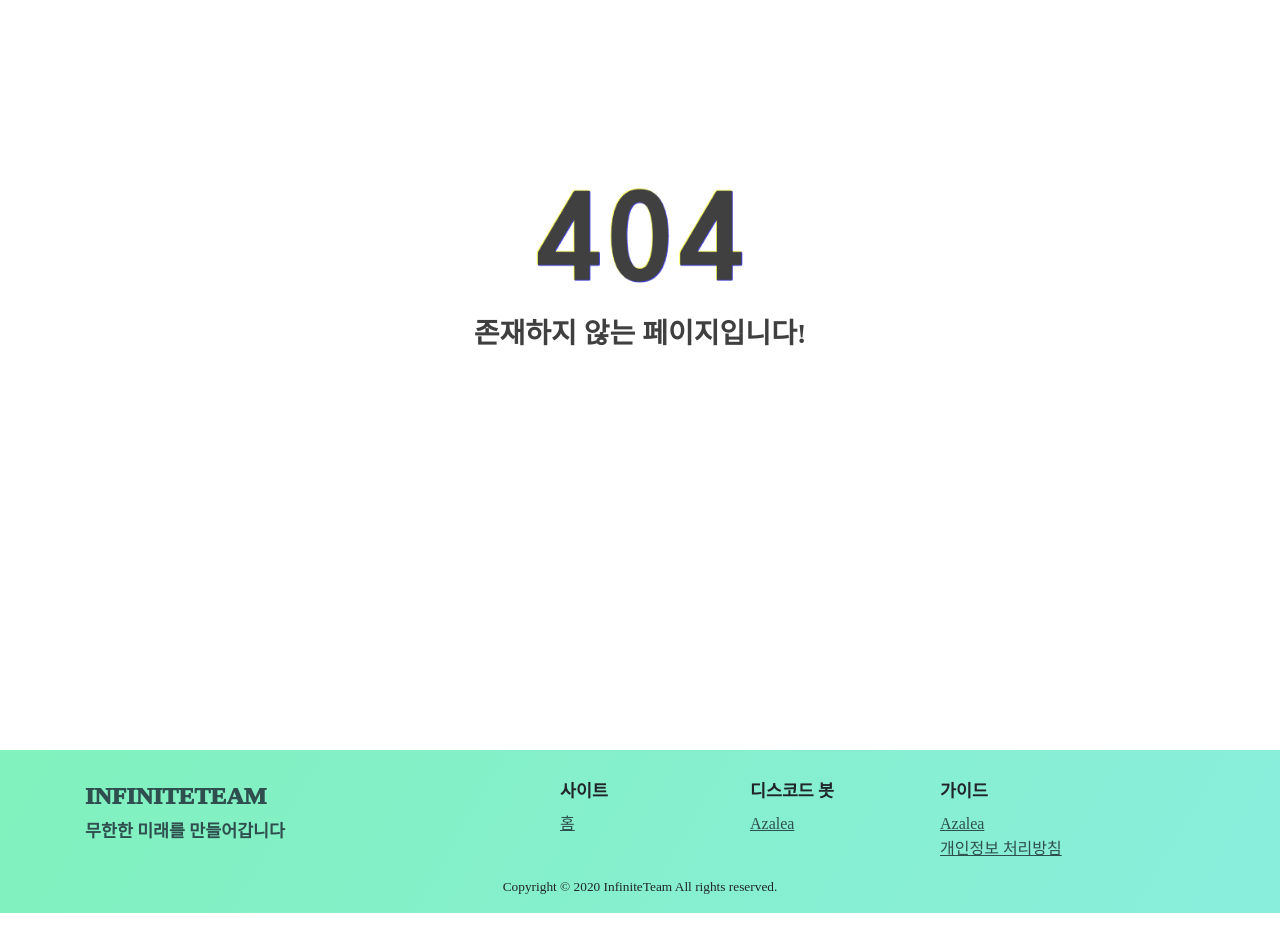
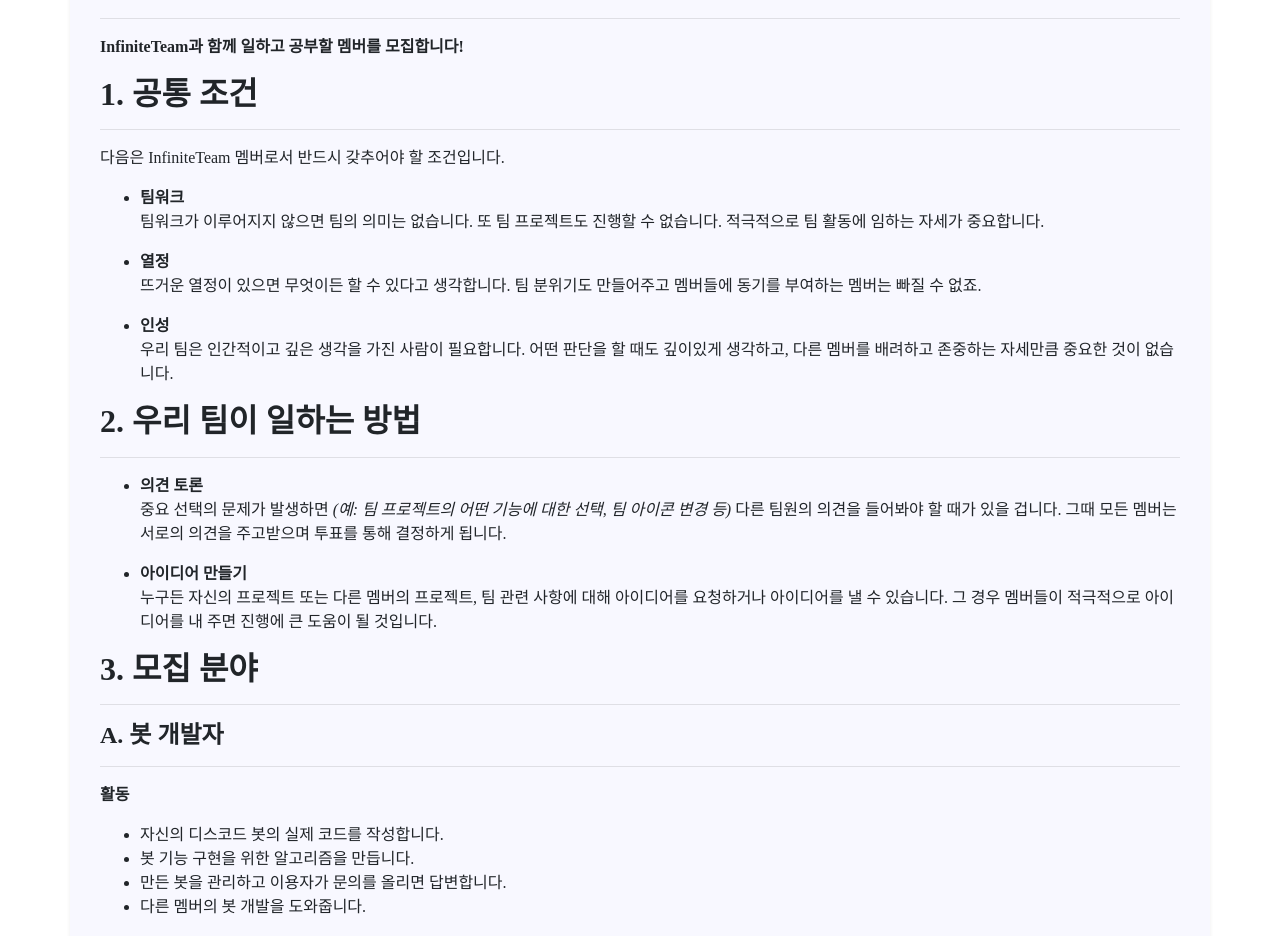
Before and after one commit to InfiniteTeam/infiniteteam2, a React app: page /recruitment in a window 1280 px wide. Shown: the part 160-1096 px from the top of the page. Before the commit the page ends 1073 px from the top, so only its background shows below. Built offline with nearby package versions, Linux system fonts and the light colour scheme; a web font is replaced by a local one.

Commit message:
멤버 모집 공고 작성

```diff
--- a/src/App.js
+++ b/src/App.js
@@ -1,7 +1,7 @@
 import React, { Component } from 'react';
 import { Navibar, Footer } from './components'
 import { Route, Switch } from 'react-router-dom';
-import { Home, NotFound, Privacy } from './pages';
+import { Home, NotFound, Privacy, Recruitment } from './pages';
 import { Azalea } from './pages/bots';
 import { Guide } from './pages/guide';
 import guides from './pages/guide/guides';
@@ -17,6 +17,7 @@ export default class App extends Component {
           <Route exact path="/guide/:whose" render={props => <Guide whose={props.match.params.whose} name={guides.filter(one => one.home && props.match.params.whose === one.whose)[0].name} />} />
           <Route exact path="/guide/:whose/:id" render={props => <Guide whose={props.match.params.whose} name={props.match.params.id} />} />
           <Route exact path="/privacy" component={Privacy}/>
+		  <Route exact path="/recruitment" component={Recruitment}/>
           <Route component={NotFound}/>
         </Switch>
         <Footer />
--- a/src/components/Navibar.js
+++ b/src/components/Navibar.js
@@ -44,6 +44,7 @@ export default class Navibar extends Component {
                     Azalea
                   </NavDropdown.Item>
                 </NavDropdown>
+				<Nav.Link href="/recruitment">멤버 모집</Nav.Link>
               </Nav>
             </Navbar.Collapse>
           </Navbar>
--- /dev/null
+++ b/src/pages/Recruitment.js
@@ -0,0 +1,29 @@
+import React, { Component } from 'react';
+import ReactMarkdown from 'react-markdown';
+import { Container } from 'react-bootstrap';
+import heading from '../components/MarkdownRenderer';
+import src from './recruitment.md'
+
+export default class Guide extends Component {
+  render() {
+    return (
+      <Container fluid="sm" style={{
+        backgroundColor: "ghostwhite",
+        paddingLeft: 30,
+        paddingRight: 30
+      }}
+        className="shadow-sm">
+        <div className="pt-5" />
+        <ReactMarkdown
+          className="markdown"
+          source={src}
+          renderers={{
+            heading: heading
+          }}
+          escapeHtml={false}
+        />
+        <div className="pt-5" />
+      </Container>
+    );
+  }
+}
--- a/src/pages/index.js
+++ b/src/pages/index.js
@@ -1,3 +1,4 @@
 export { default as Home } from './Home';
 export { default as NotFound } from './NotFound';
 export { default as Privacy } from './Privacy';
+export { default as Recruitment } from './Recruitment';
--- /dev/null
+++ b/src/pages/recruitment.md
@@ -0,0 +1,90 @@
+# InfiniteTeam 멤버 모집
+
+**InfiniteTeam과 함께 일하고 공부할 멤버를 모집합니다!**
+
+## 1. 공통 조건
+
+다음은 InfiniteTeam 멤버로서 반드시 갖추어야 할 조건입니다.
+
+- **팀워크**
+  팀워크가 이루어지지 않으면 팀의 의미는 없습니다. 또 팀 프로젝트도 진행할 수 없습니다. 적극적으로 팀 활동에 임하는 자세가 중요합니다.
+
+- **열정**
+  뜨거운 열정이 있으면 무엇이든 할 수 있다고 생각합니다. 팀 분위기도 만들어주고 멤버들에 동기를 부여하는 멤버는 빠질 수 없죠.
+
+- **인성**
+  우리 팀은 인간적이고 깊은 생각을 가진 사람이 필요합니다. 어떤 판단을 할 때도 깊이있게 생각하고, 다른 멤버를 배려하고 존중하는 자세만큼 중요한 것이 없습니다.
+
+## 2. 우리 팀이 일하는 방법
+
+- **의견 토론**
+  중요 선택의 문제가 발생하면 *(예: 팀 프로젝트의 어떤 기능에 대한 선택, 팀 아이콘 변경 등)* 다른 팀원의 의견을 들어봐야 할 때가 있을 겁니다. 그때 모든 멤버는 서로의 의견을 주고받으며 투표를 통해 결정하게 됩니다.
+
+- **아이디어 만들기**
+  누구든 자신의 프로젝트 또는 다른 멤버의 프로젝트, 팀 관련 사항에 대해 아이디어를 요청하거나 아이디어를 낼 수 있습니다. 그 경우 멤버들이 적극적으로 아이디어를 내 주면 진행에 큰 도움이 될 것입니다.
+
+## 3. 모집 분야
+
+#### A. 봇 개발자
+
+**활동**
+- 자신의 디스코드 봇의 실제 코드를 작성합니다.
+- 봇 기능 구현을 위한 알고리즘을 만듭니다.
+- 만든 봇을 관리하고 이용자가 문의를 올리면 답변합니다.
+- 다른 멤버의 봇 개발을 도와줍니다.
+
+**조건**
+- 중학교 3학년 이상이여야 합니다.
+- 프로그래밍에 대한 일정 수준 이상의 지식과 경험이 필요합니다. (면접시 코딩테스트로 테스트, 자신이 만든 프로젝트를 제출 가능)
+- GitHub의 기본적인 기능을 다룰 수 있어야 합니다. (commit, push, pull, clone, merge, Pull Request)
+
+**필수 언어**
+- Python3 또는 JavaScript(TypeScript)
+
+**우대 조건**
+- MySQL, MongoDB 또는 SQLite 등의 DBMS 사용 가능 (우리 팀에서는 주로 MySQL을 사용합니다)
+
+#### B. 프론트엔드 개발자
+
+**활동**
+- 웹앱의 프론트엔드 부분을 개발합니다.
+- InfiniteTeam 및 관련 웹사이트(봇 개별 홈페이지, 대시보드 등)를 주로 개발합니다.
+
+**조건**
+- 중학교 3학년 이상이여야 합니다.
+- 웹프로그래밍에 대한 일정 수준 이상의 지식과 경험이 필요합니다.(자신이 만든 프로젝트를 제출 가능)
+- GitHub의 기본적인 기능을 다룰 수 있어야 합니다. (commit, push, pull, clone, merge, Pull Request)
+
+**필수 언어**
+- HTML, CSS, JavaScript
+- React를 능숙하게 다를 수 있어야 합니다. 우리 팀은 React를 주로 사용합니다.
+
+**우대 조건**
+- Bootstarp 또는 Semantic UI 사용 가능
+- 반응형 웹앱 개발 가능
+- API 서버(벡엔드)와의 매끄러운 연동 가능
+
+#### C. 백엔드 개발자
+
+**활동**
+- 웹앱의 백엔드 부분을 개발합니다.
+- API 서버 등을 주로 개발합니다.
+
+**조건**
+- 중학교 3학년 이상이여야 합니다.
+- 웹프로그래밍에 대한 일정 수준 이상의 지식과 경험이 필요합니다.(자신이 만든 프로젝트를 제출 가능)
+- GitHub의 기본적인 기능을 다룰 수 있어야 합니다. (commit, push, pull, clone, merge, Pull Request)
+
+**필수 언어**
+- JavaScript(Express.js) 또는 Python3(Flask, Django)
+- MySQL, MongoDB 또는 SQLite 등의 DBMS 사용 가능
+
+#### D. 캐릭터 일러스트레이터
+
+**활동**
+- 나이 제한 없습니다.
+- 봇의 프로필 사진 일러스트, 멤버의 프로필 사진 일러스트, 봇 내부 일러스트(삽화 등) 등 캐릭터 일러스트를 그립니다.
+
+**조건**
+- 반드시 타블렛으로, 채색된 그림을 그려야 합니다(손그림/흑백 X).
+- 자신이 실제로 그린 작품을 제출해주세요.
```
